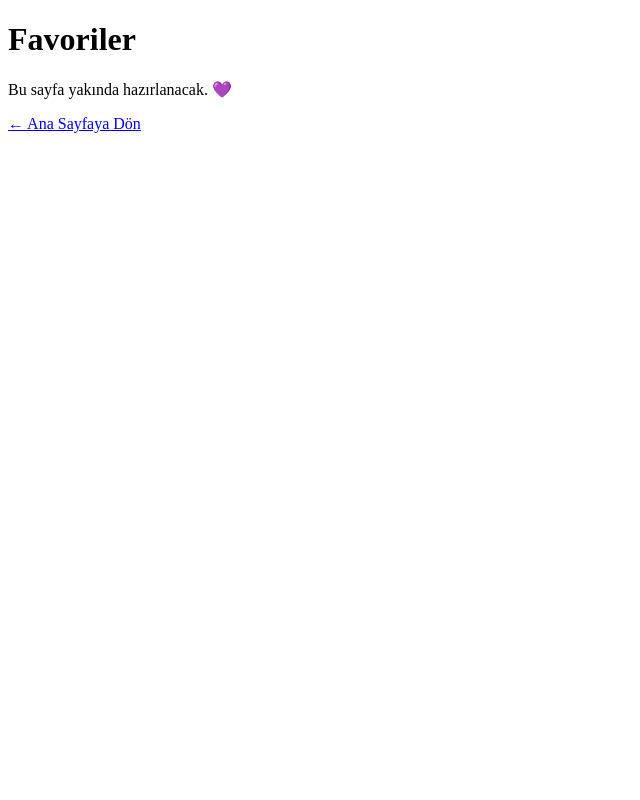
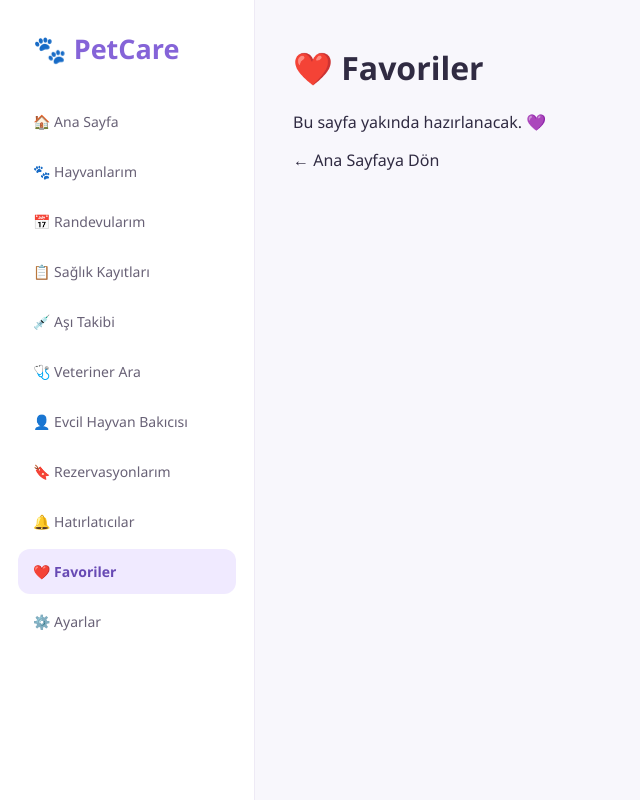
Before and after one commit to software-lecture-labs/pet-care, a plain HTML site: page src/main/webapp/favorites.html in a window 1280 px wide. Shown: the whole page, without its empty margins (0-640 px from the left). Drawn offline with Linux system fonts and the light colour scheme.

Commit message:
refactor: ortak sidebar sistemi olustur

```diff
--- a/src/main/webapp/favorites.html
+++ b/src/main/webapp/favorites.html
@@ -4,10 +4,21 @@
     <meta charset="UTF-8">
     <meta name="viewport" content="width=device-width, initial-scale=1.0">
     <title>PetCare | Favoriler</title>
+    <link rel="stylesheet" href="style.css">
 </head>
 <body>
-<h1>Favoriler</h1>
-<p>Bu sayfa yakında hazırlanacak. 💜</p>
-<a href="index.html">← Ana Sayfaya Dön</a>
+<div class="app-container">
+
+    <aside class="sidebar"></aside>
+
+    <main class="main-content">
+        <h1>❤️ Favoriler</h1>
+        <p>Bu sayfa yakında hazırlanacak. 💜</p>
+        <a href="index.html">← Ana Sayfaya Dön</a>
+    </main>
+
+</div>
+
+<script src="sidebar.js"></script>
 </body>
 </html>
--- /dev/null
+++ b/src/main/webapp/sidebar.js
@@ -0,0 +1,37 @@
+const sidebarItems = [
+    { href: "index.html", label: "🏠 Ana Sayfa" },
+    { href: "pets.html", label: "🐾 Hayvanlarım" },
+    { href: "appointments.html", label: "📅 Randevularım" },
+    { href: "health-records.html", label: "📋 Sağlık Kayıtları" },
+    { href: "vaccinations.html", label: "💉 Aşı Takibi" },
+    { href: "veterinarians.html", label: "🩺 Veteriner Ara" },
+    { href: "pet-sitters.html", label: "👤 Evcil Hayvan Bakıcısı" },
+    { href: "reservations.html", label: "🔖 Rezervasyonlarım" },
+    { href: "reminders.html", label: "🔔 Hatırlatıcılar" },
+    { href: "favorites.html", label: "❤️ Favoriler" },
+    { href: "settings.html", label: "⚙️ Ayarlar" }
+];
+
+function renderSidebar() {
+    const sidebar = document.querySelector(".sidebar");
+
+    if (!sidebar) return;
+
+    const currentPage =
+        window.location.pathname.split("/").pop() || "index.html";
+
+    sidebar.innerHTML = `
+        <div class="logo">🐾 PetCare</div>
+
+        <nav class="sidebar-menu" aria-label="Ana menü">
+            ${sidebarItems.map(item => `
+                <a href="${item.href}"
+                   class="menu-item ${currentPage === item.href ? "active" : ""}">
+                    ${item.label}
+                </a>
+            `).join("")}
+        </nav>
+    `;
+}
+
+document.addEventListener("DOMContentLoaded", renderSidebar);
```
Also changed, not shown: src/main/webapp/appointments.html (+14 -3 lines), src/main/webapp/health-records.html (+14 -3 lines), src/main/webapp/index.html (+1 -23 lines), src/main/webapp/pet-sitters.html (+14 -3 lines), src/main/webapp/pets.html (+14 -3 lines), src/main/webapp/reminders.html (+14 -3 lines), src/main/webapp/reservations.html (+14 -3 lines), src/main/webapp/settings.html (+14 -3 lines), src/main/webapp/vaccinations.html (+14 -3 lines), src/main/webapp/veterinarians.html (+14 -3 lines).
